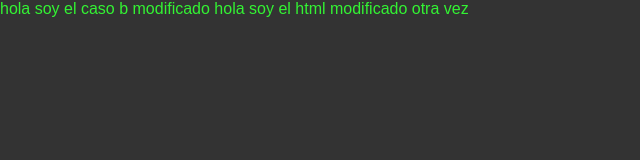
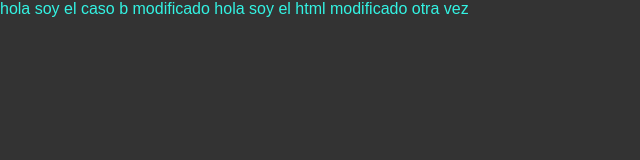
Before and after one commit to benigattafoni/practica-git, a plain HTML site: page index.html in a window 1280 px wide. Shown: the whole page, without its empty margins (0-640 px from the left). Drawn offline with Linux system fonts and the light colour scheme.

Commit message:
Actualizo estilos CSS

```diff
--- a/css/estilos.css
+++ b/css/estilos.css
@@ -1,6 +1,6 @@
 body {
     background-color: #333333; /* Color de fondo */
-    color: #33f333;            /* Color del texto */
+    color: #33f3e3;            /* Color del texto */
     font-family: Arial, sans-serif; /* Tipo de fuente */
     margin: 0;                 /* Quitar márgenes por defecto */
     padding: 0;                /* Quitar relleno por defecto */
```
